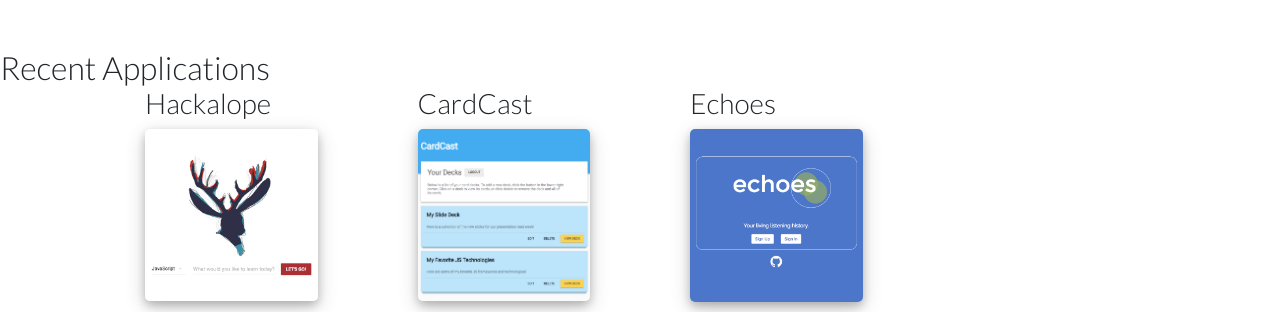
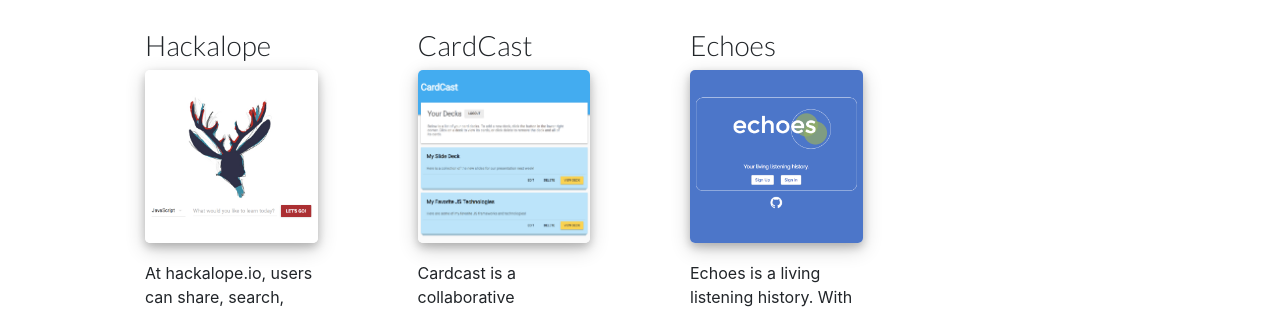
Before and after one commit to rezloh/Home, a website: page client/index.html in a window 1280 px wide. Shown: the part 485-797 px from the top of the page. Drawn offline with nearby package versions, Linux system fonts and the light colour scheme; files that its build step writes are made by us from their sources; files whose address does not match are found by name.

Commit message:
Removes recent applications header.

```diff
--- a/client/index.html
+++ b/client/index.html
@@ -48,9 +48,6 @@
     </div>
 
   <!-- APPLICATIONS -->
-    <div class="row">
-      <h2 class="b-head">Recent Applications</h2>
-    </div>
     <!-- SCREENSHOTS -->
     <div class="row app-container">
       <div class="col-md-3 app-col">
```
